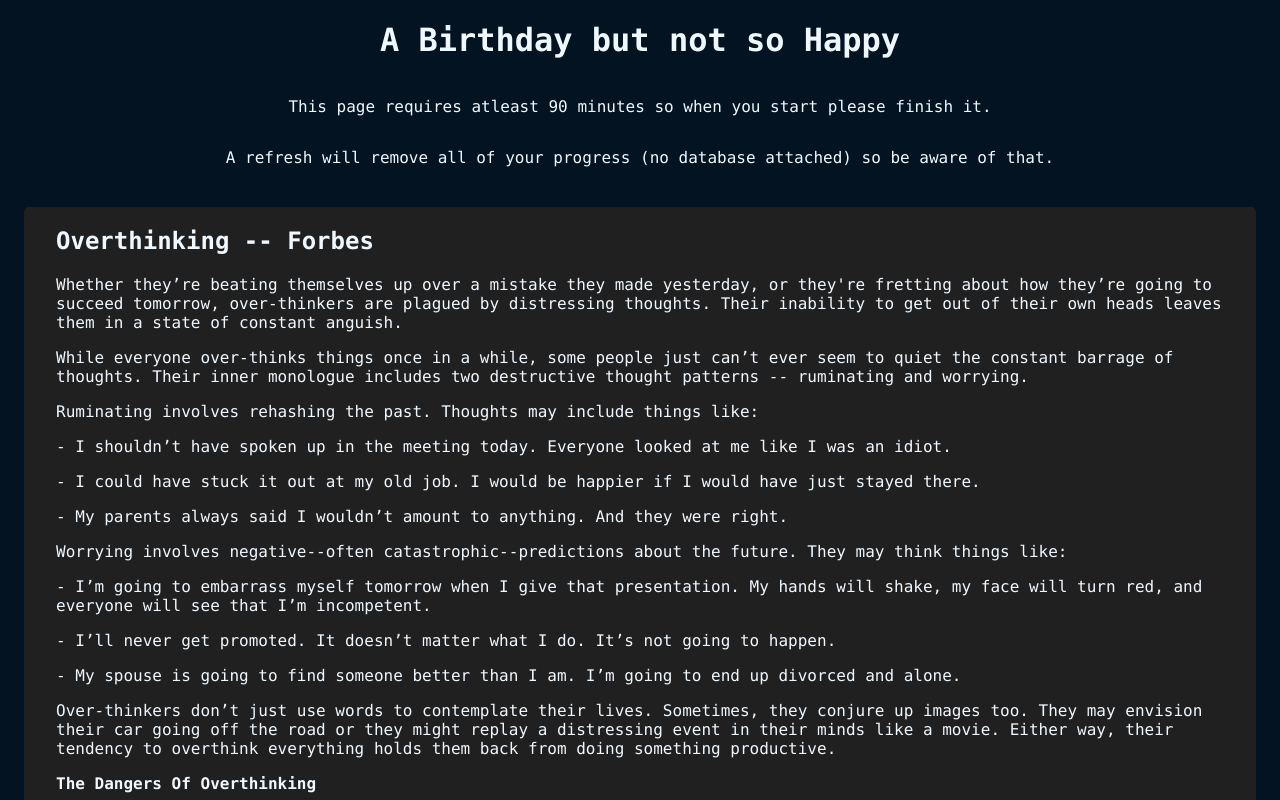
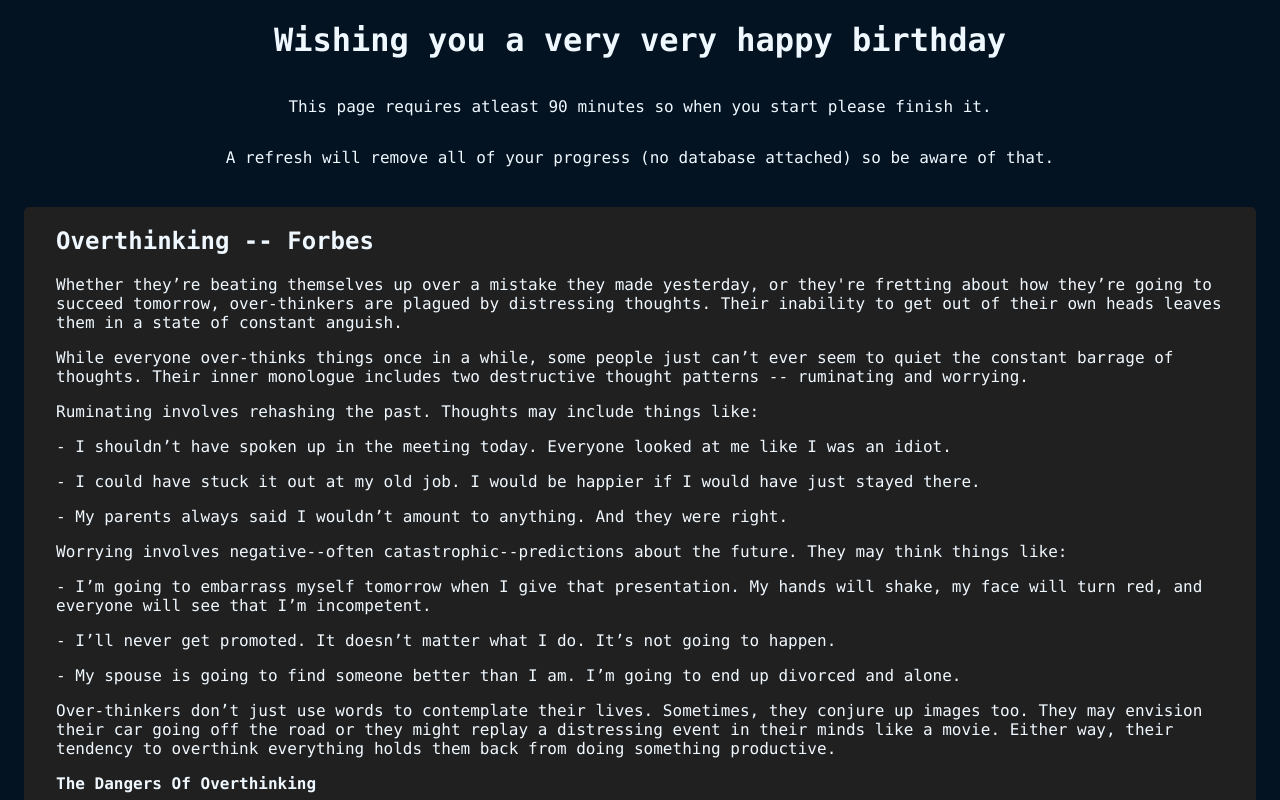
Before and after one commit to nehal119/overthinking, a plain HTML site: page index.html in a window 1280 px wide. Shown: the top 800 px of the page. Drawn offline with Linux system fonts and the light colour scheme.

Commit message:
initial commit

```diff
--- a/index.html
+++ b/index.html
@@ -8,7 +8,7 @@
     <title>Overthinking | Birthday</title>
   </head>
   <body>
-    <h1>A Birthday but not so Happy</h1>
+    <h1>Wishing you a very very happy birthday</h1>
     <p>
       This page requires atleast 90 minutes so when you start please finish it.
     </p>
```
